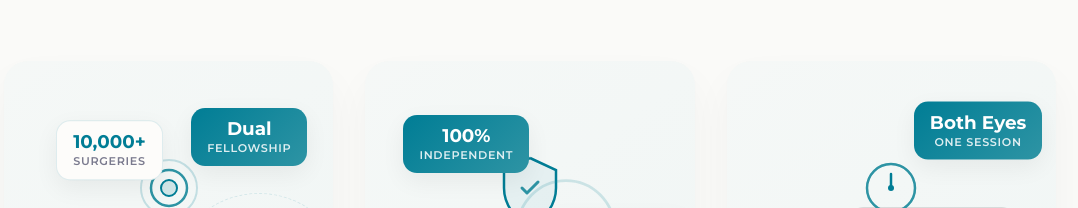
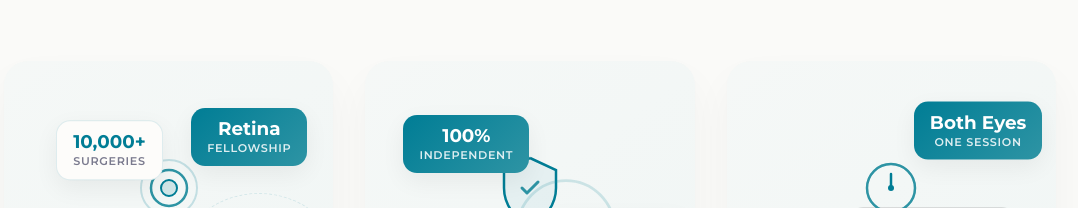
Before and after one commit to drtokuhara/drtokuhara.com, a Next.js app: page / in a window 1280 px wide. Shown: the part 1504-1712 px from the top of the page, without its empty margins (110-1188 px from the left). Built offline with nearby package versions, Linux system fonts and the light colour scheme.

Commit message:
Fix: Retina Fellowship (not Dual)

```diff
--- a/app/components/AnimatedFeatureCards.js
+++ b/app/components/AnimatedFeatureCards.js
@@ -100,7 +100,7 @@ function FellowshipVisual() {
           </FloatingStat>
           <FloatingStat delay={0.5} x="58%" y="8%">
             <div className="afc-badge afc-badge-accent">
-              <span className="afc-badge-value">Dual</span>
+              <span className="afc-badge-value">Retina</span>
               <span className="afc-badge-label">Fellowship</span>
             </div>
           </FloatingStat>
```
